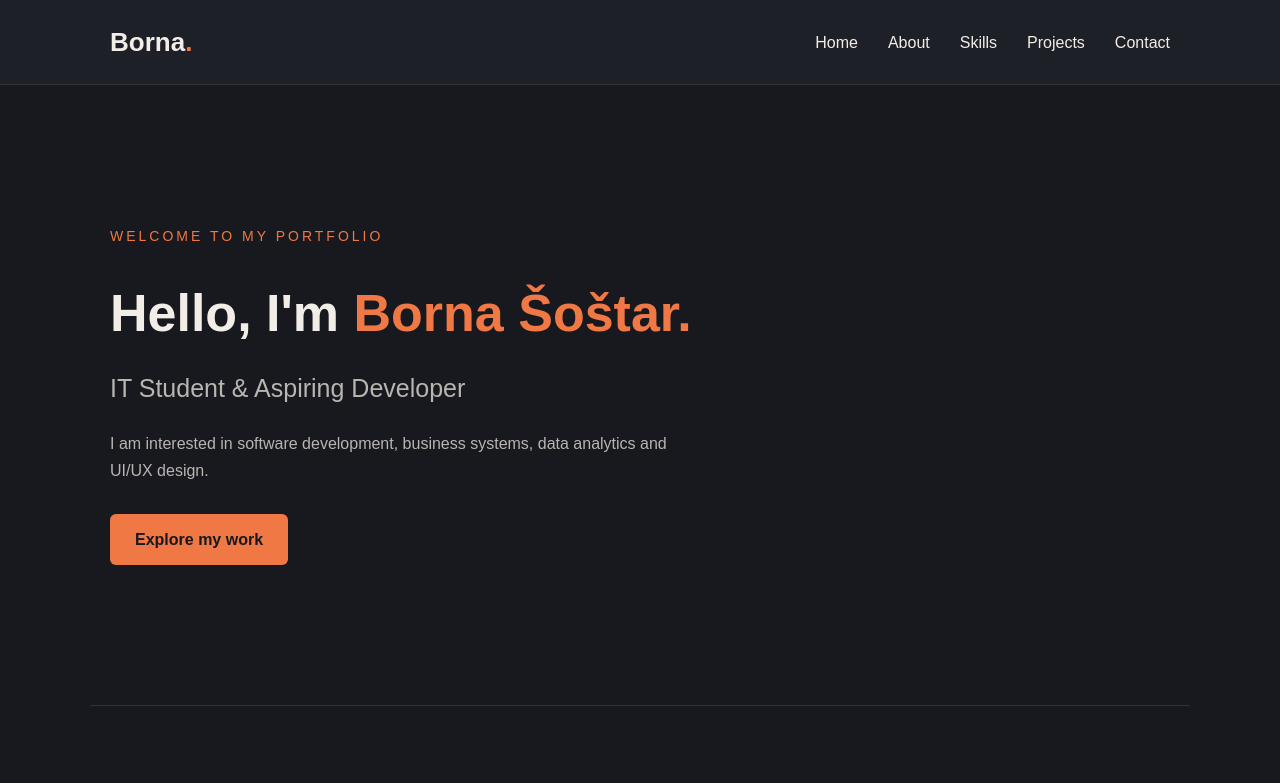
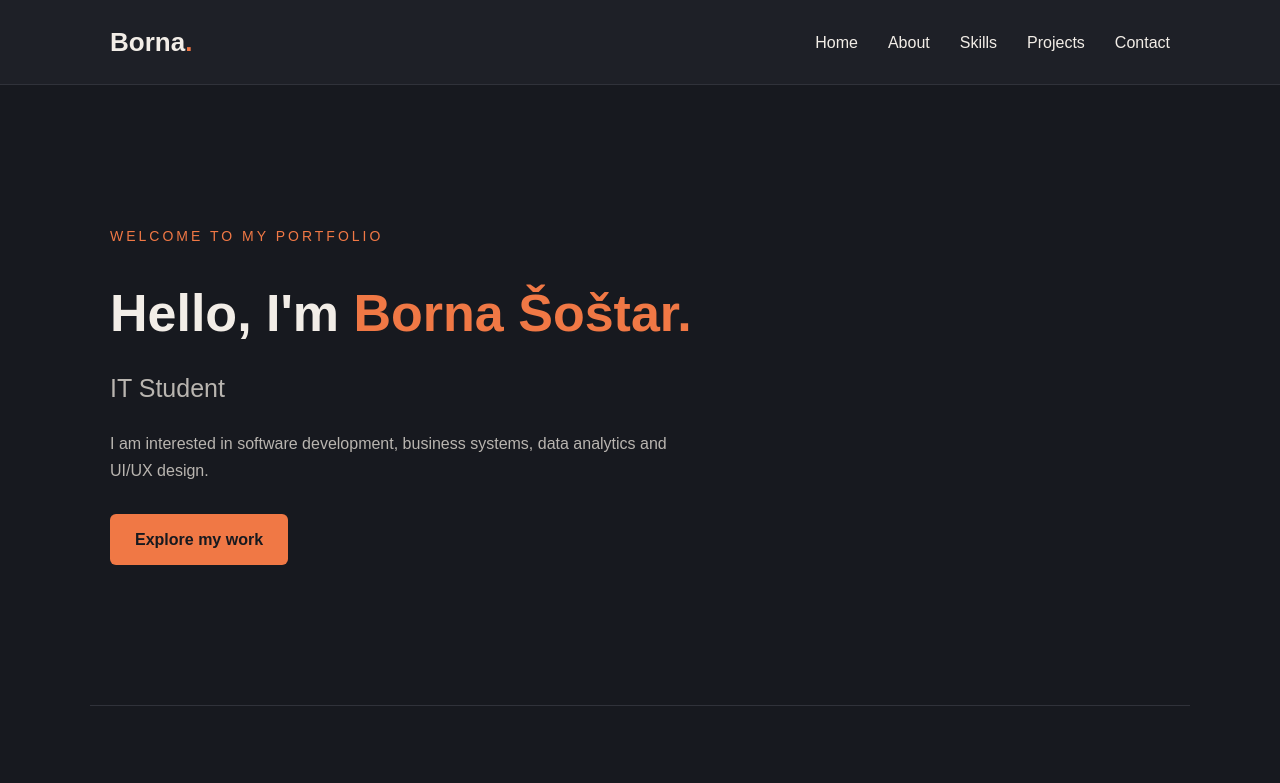
Before and after one commit to bsostar66/bsostar66.github.io, a plain HTML site: page index.html in a window 1280 px wide. Shown: the top 783 px of the page. Drawn offline with Linux system fonts and the light colour scheme.

Commit message:
Remove 'Aspiring Developer' from subtitle

```diff
--- a/index.html
+++ b/index.html
@@ -31,7 +31,7 @@
         <section id="home">
             <p class="intro">WELCOME TO MY PORTFOLIO</p>
             <h1>Hello, I'm <span>Borna Šoštar.</span></h1>
-            <h2>IT Student & Aspiring Developer</h2>
+            <h2>IT Student</h2>
             <p>
                 I am interested in software development,
                 business systems, data analytics and UI/UX design.
```
